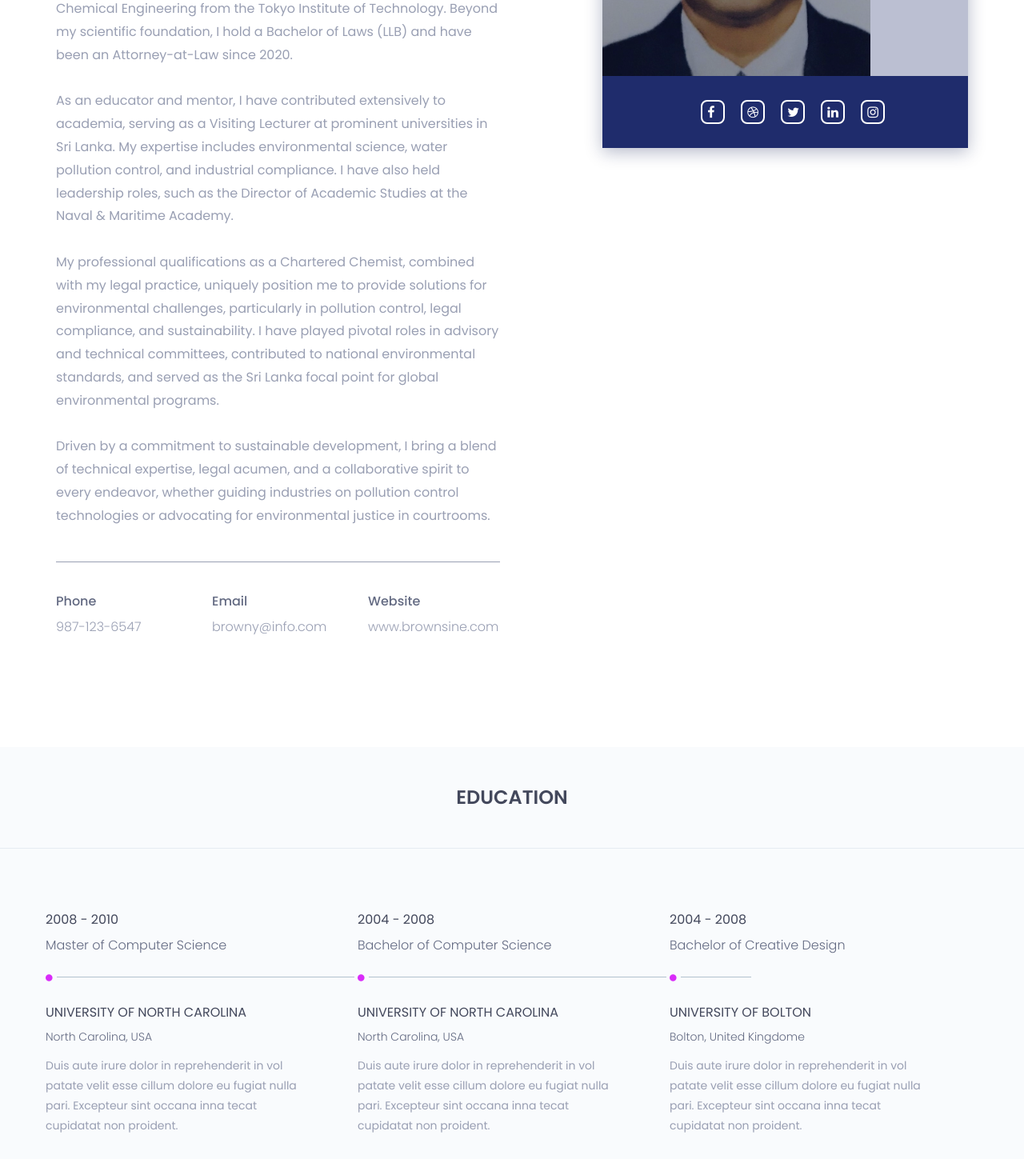
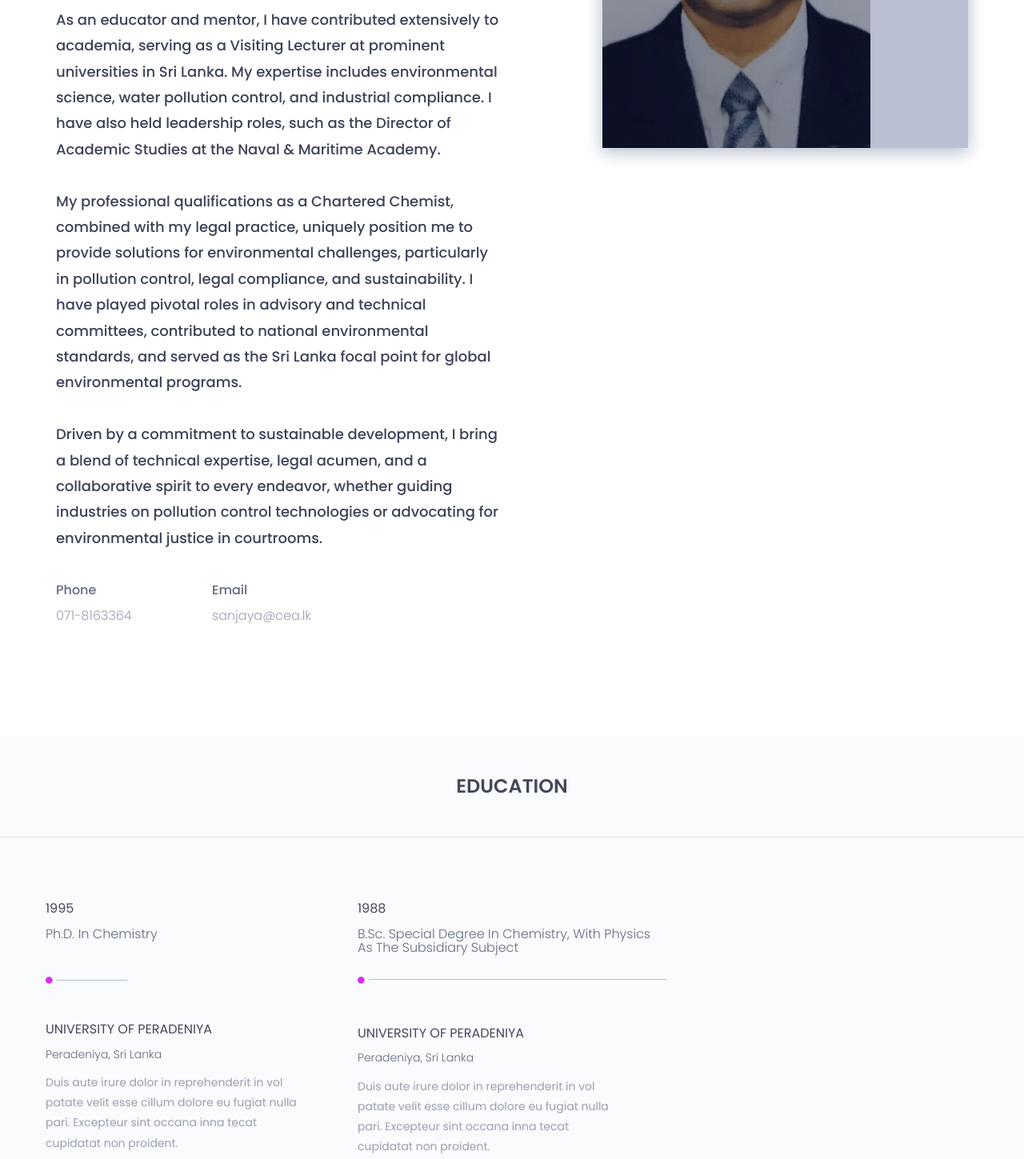
Before and after one commit to IT21049590/portfolio-sanjaya, a plain HTML site: page index.html in a window 1280 px wide. Shown: the part 1400-2849 px from the top of the page at 80% size. Drawn offline with nearby package versions, Linux system fonts and the light colour scheme.

Commit message:
add education section

```diff
--- a/index.html
+++ b/index.html
@@ -124,10 +124,10 @@
 					<div class="row">
 						<div class="col-sm-6">
 							<div class="single-about-txt">
+								<!-- <h3>
+									I am a Professional UI/UX Designer and Web developer. Consectetur an adipisi elita, sed do eiusmod tempor incididunt ut labore et dolore magna aliqua. Ut enim ad minim veniam quis nostrud.
+								</h3> -->
 								<h3>
-									I am a Professional UI/UX Designer and Web developer. Consectetur an adipisi elita, sed do eiusmod tempor incididunt ut labore et dolore magna aliqua. Ut enim ad minim veniam quis nostrud.
-								</h3>
-								<p>
 									I am a passionate and multifaceted professional with over three decades of experience spanning academic, industrial, and legal domains. My journey began with a Ph.D. in Chemistry from the University of Peradeniya, followed by a Diploma in Chemistry and Chemical Engineering from the Tokyo Institute of Technology. Beyond my scientific foundation, I hold a Bachelor of Laws (LLB) and have been an Attorney-at-Law since 2020. <br><br>
 
 As an educator and mentor, I have contributed extensively to academia, serving as a Visiting Lecturer at prominent universities in Sri Lanka. My expertise includes environmental science, water pollution control, and industrial compliance. I have also held leadership roles, such as the Director of Academic Studies at the Naval & Maritime Academy.<br><br>
@@ -135,24 +135,18 @@ As an educator and mentor, I have contributed extensively to academia, serving a
 My professional qualifications as a Chartered Chemist, combined with my legal practice, uniquely position me to provide solutions for environmental challenges, particularly in pollution control, legal compliance, and sustainability. I have played pivotal roles in advisory and technical committees, contributed to national environmental standards, and served as the Sri Lanka focal point for global environmental programs.<br><br>
 
 Driven by a commitment to sustainable development, I bring a blend of technical expertise, legal acumen, and a collaborative spirit to every endeavor, whether guiding industries on pollution control technologies or advocating for environmental justice in courtrooms.
-								</p>
+								</h3>
 								<div class="row">
 									<div class="col-sm-4">
 										<div class="single-about-add-info">
 											<h3>phone</h3>
-											<p>987-123-6547</p>
+											<p>071-8163364</p>
 										</div>
 									</div>
 									<div class="col-sm-4">
 										<div class="single-about-add-info">
 											<h3>email</h3>
-											<p>browny@info.com</p>
-										</div>
-									</div>
-									<div class="col-sm-4">
-										<div class="single-about-add-info">
-											<h3>website</h3>
-											<p>www.brownsine.com</p>
+											<p>sanjaya@cea.lk</p>
 										</div>
 									</div>
 								</div>
@@ -161,39 +155,7 @@ Driven by a commitment to sustainable development, I bring a blend of technical
 						<div class="col-sm-offset-1 col-sm-5">
 							<div class="single-about-img">
 								<img src="assets/images/about/jk1.jpg" alt="profile_image">
-								<div class="about-list-icon">
-									<ul>
-										<li>
-											<a href="#">
-												<i  class="fa fa-facebook" aria-hidden="true"></i>
-											</a>
-										</li><!-- / li -->
-										<li>
-											<a href="#">
-												<i  class="fa fa-dribbble" aria-hidden="true"></i>
-											</a>
 
-										</li><!-- / li -->
-										<li>
-											<a href="#">
-												<i  class="fa fa-twitter" aria-hidden="true"></i>
-											</a>
-
-										</li><!-- / li -->
-										<li>
-											<a href="#">
-												<i  class="fa fa-linkedin" aria-hidden="true"></i>
-											</a>
-										</li><!-- / li -->
-										<li>
-											<a href="#">
-												<i  class="fa fa-instagram" aria-hidden="true"></i>
-											</a>
-										</li><!-- / li -->
-
-
-									</ul><!-- / ul -->
-								</div><!-- /.about-list-icon -->
 
 							</div>
 
@@ -215,19 +177,21 @@ Driven by a commitment to sustainable development, I bring a blend of technical
 						<div class="col-sm-4">
 							<div class="single-horizontal-timeline">
 								<div class="experience-time">
-									<h2>2008 - 2010</h2>
-									<h3>master <span>of </span> computer science</h3>
+									<h2>1995</h2>
+									<h3>Ph.D. in Chemistry</h3>
 								</div><!--/.experience-time-->
 								<div class="timeline-horizontal-border">
 									<i class="fa fa-circle" aria-hidden="true"></i>
-									<span class="single-timeline-horizontal"></span>
+									<br><br>
+									<span class="single-timeline-horizontal spacial-horizontal-line
+									"></span>
 								</div>
 								<div class="timeline">
 									<div class="timeline-content">
 										<h4 class="title">
-											university of north carolina
+											University of Peradeniya
 										</h4>
-										<h5>north carolina, USA</h5>
+										<h5>Peradeniya, Sri Lanka</h5>
 										<p class="description">
 											Duis aute irure dolor in reprehenderit in vol patate velit esse cillum dolore eu fugiat nulla pari. Excepteur sint occana inna tecat cupidatat non proident.
 										</p>
@@ -238,19 +202,20 @@ Driven by a commitment to sustainable development, I bring a blend of technical
 						<div class="col-sm-4">
 							<div class="single-horizontal-timeline">
 								<div class="experience-time">
-									<h2>2004 - 2008</h2>
-									<h3>bachelor <span>of </span> computer science</h3>
+									<h2>1988</h2>
+									<h3>B.Sc. Special Degree in Chemistry, with Physics as the subsidiary subject</h3>
 								</div><!--/.experience-time-->
 								<div class="timeline-horizontal-border">
 									<i class="fa fa-circle" aria-hidden="true"></i>
 									<span class="single-timeline-horizontal"></span>
 								</div>
+								<br>
 								<div class="timeline">
 									<div class="timeline-content">
 										<h4 class="title">
-											university of north carolina
+											University of Peradeniya
 										</h4>
-										<h5>north carolina, USA</h5>
+										<h5>Peradeniya, Sri Lanka</h5>
 										<p class="description">
 											Duis aute irure dolor in reprehenderit in vol patate velit esse cillum dolore eu fugiat nulla pari. Excepteur sint occana inna tecat cupidatat non proident.
 										</p>
@@ -258,30 +223,7 @@ Driven by a commitment to sustainable development, I bring a blend of technical
 								</div><!--/.timeline-->
 							</div>
 						</div>
-						<div class="col-sm-4">
-							<div class="single-horizontal-timeline">
-								<div class="experience-time">
-									<h2>2004 - 2008</h2>
-									<h3>bachelor <span>of </span> creative design</h3>
-								</div><!--/.experience-time-->
-								<div class="timeline-horizontal-border">
-									<i class="fa fa-circle" aria-hidden="true"></i>
-									<span class="single-timeline-horizontal spacial-horizontal-line
-									"></span>
-								</div>
-								<div class="timeline">
-									<div class="timeline-content">
-										<h4 class="title">
-											university of bolton
-										</h4>
-										<h5>bolton, united kingdome</h5>
-										<p class="description">
-											Duis aute irure dolor in reprehenderit in vol patate velit esse cillum dolore eu fugiat nulla pari. Excepteur sint occana inna tecat cupidatat non proident.
-										</p>
-									</div><!--/.timeline-content-->
-								</div><!--/.timeline-->
-							</div>
-						</div>
+
 					</div>
 				</div>
 			</div>
```
